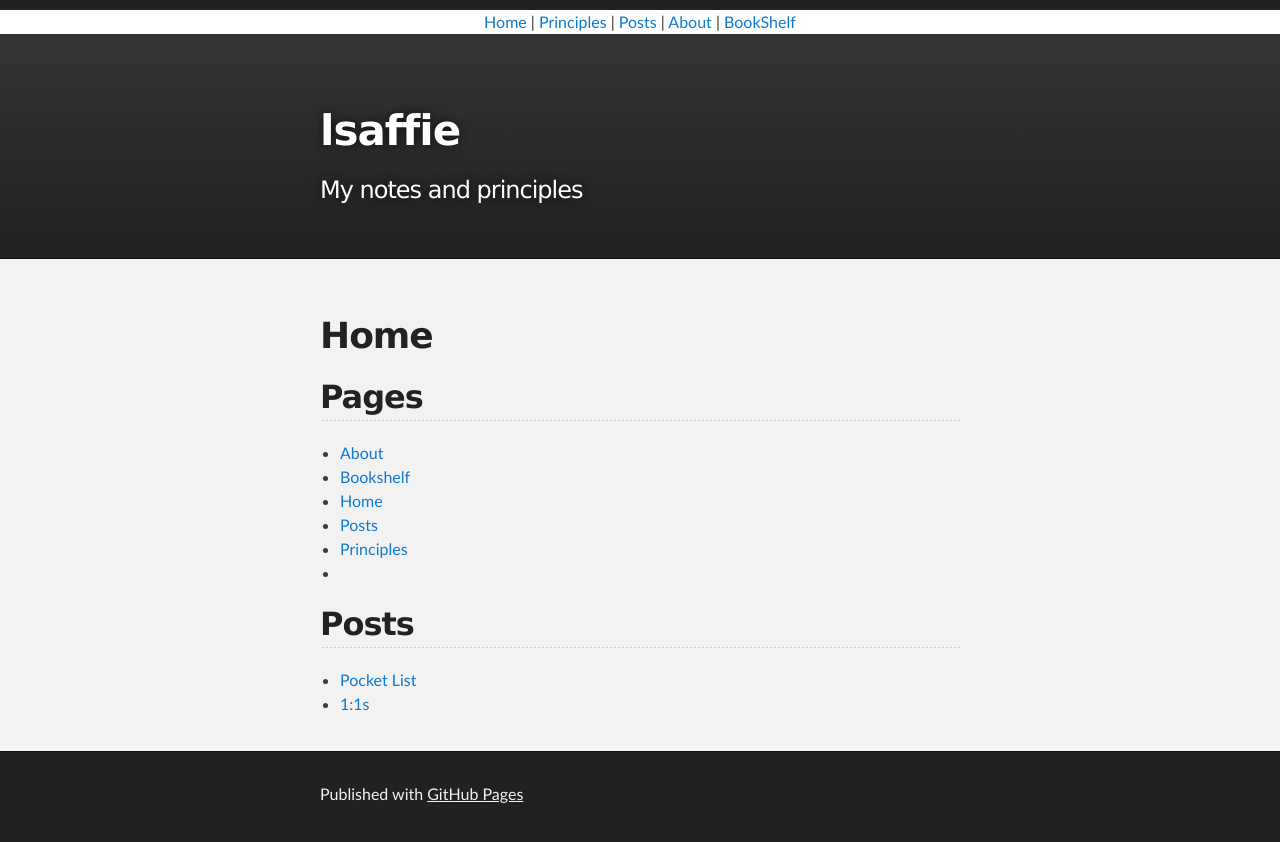
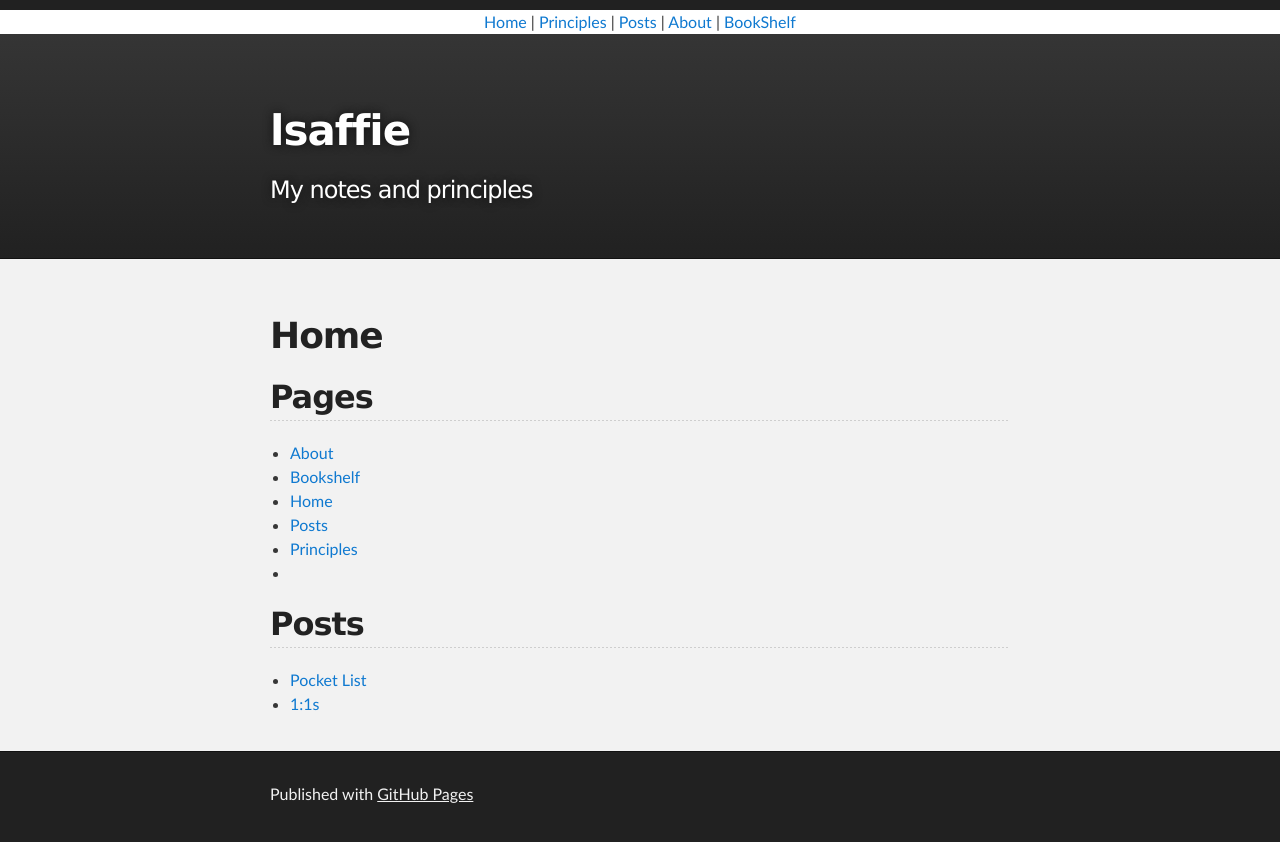
Before and after one commit to lsaffie/lsaffie.github.io, a Jekyll site: the page built from index.md, in a window 1280 px wide. Shown: the top 842 px of the page. Built offline with Jekyll 4.4.1, drawn with Linux system fonts in a browser that asks for light colours; our own code applies the rules of GitHub Pages for plain Markdown files.

Commit message:
increase inner class size

```diff
--- a/_sass/jekyll-theme-slate.scss
+++ b/_sass/jekyll-theme-slate.scss
@@ -115,7 +115,6 @@ a {
 
 a:hover, a:focus {
   text-decoration: underline;
-  font-weight:bold;
 }
 
 footer a {
@@ -262,7 +261,7 @@ Full-Width Styles
 
 .inner {
   position: relative;
-  max-width: 640px;
+  max-width: 740px;
   padding: 20px 10px;
   margin: 0 auto;
 }
```
